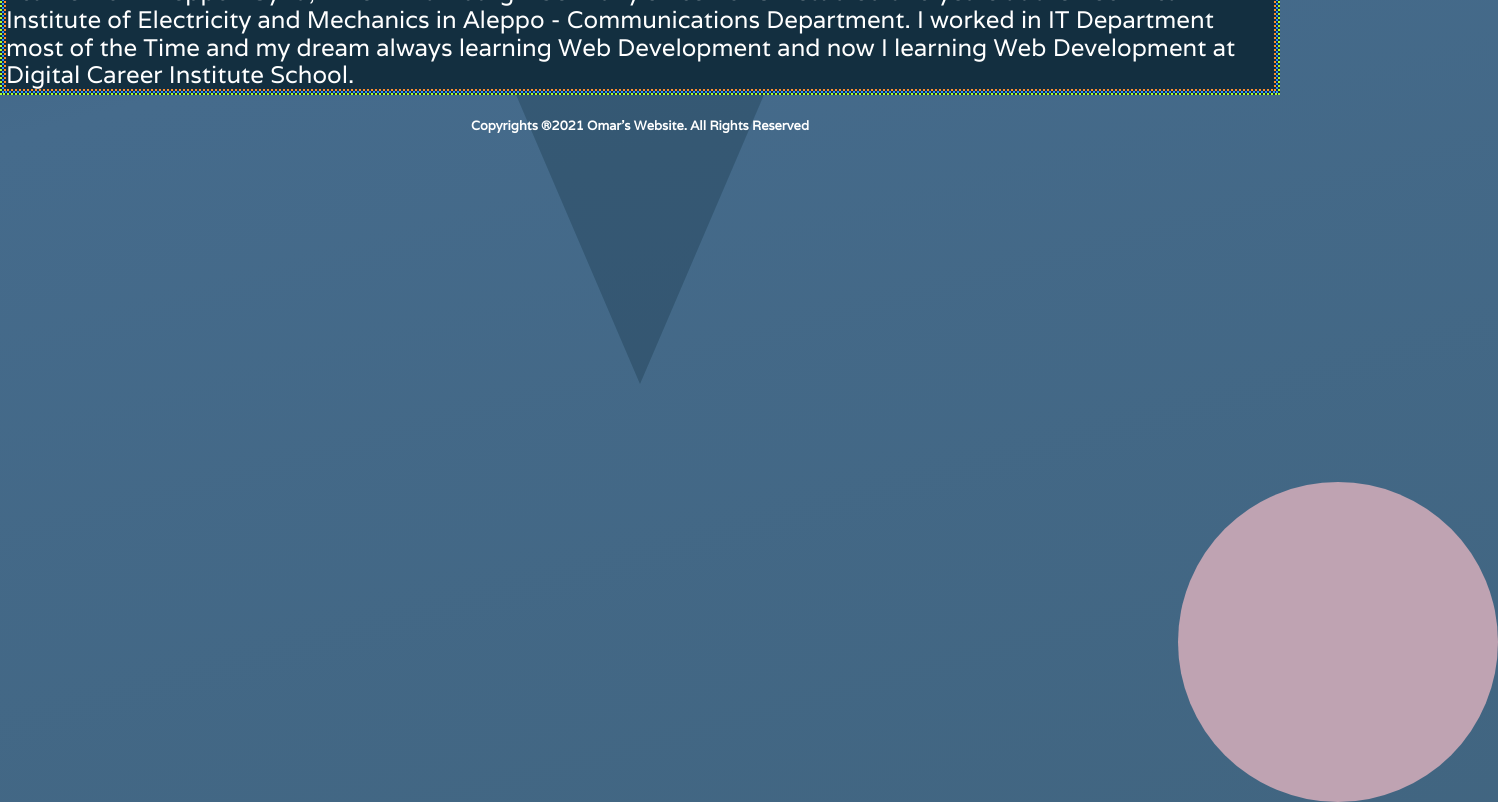
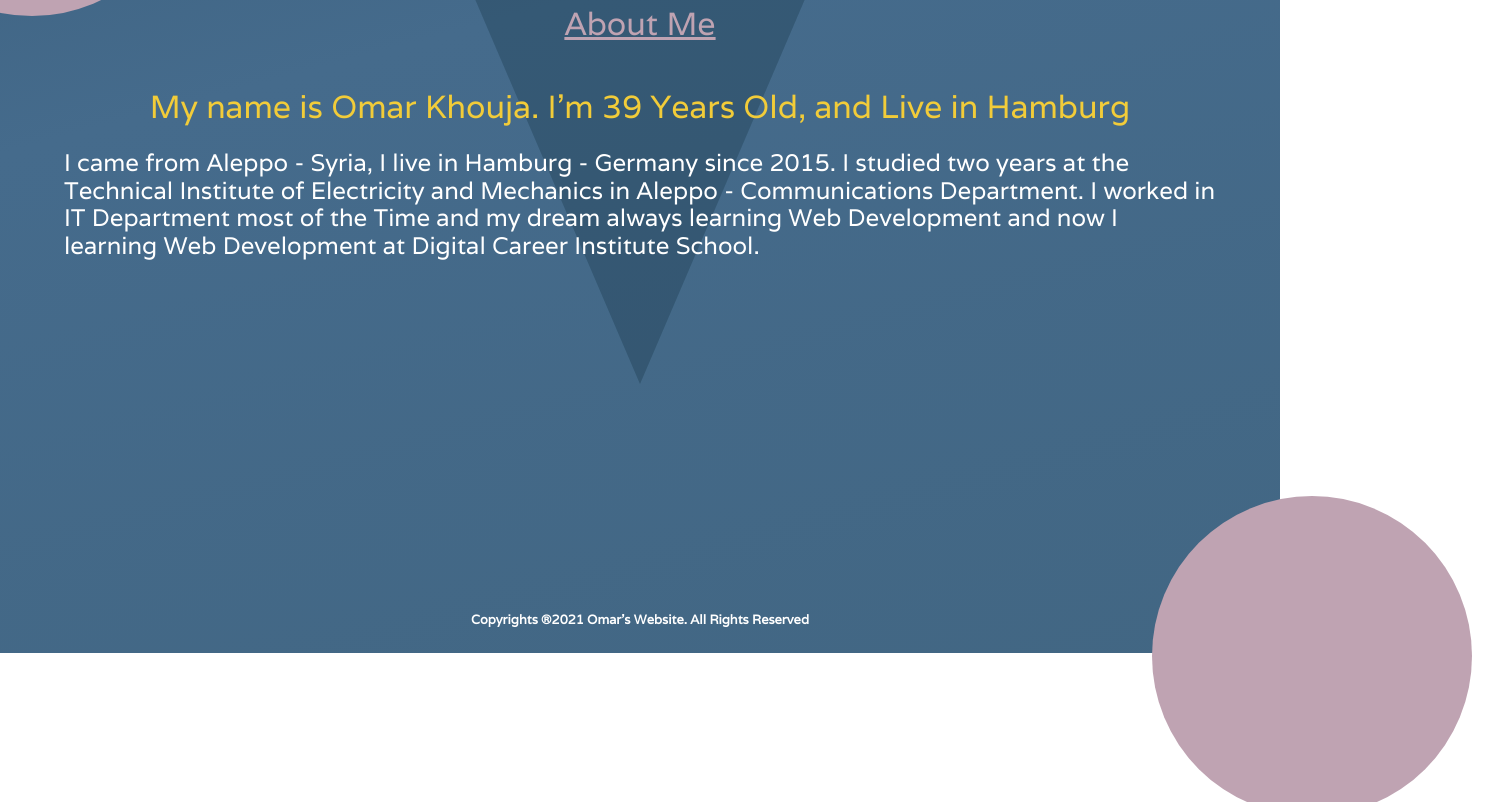
Before and after one commit to okhouja/my-portfolio, a React (Create React App) app: page /aboutme in a window 1280 px wide. Shown: the part 160-962 px from the top of the page, 1498 px wide, since content can reach past the window. After the commit the page ends 813 px from the top, so only its background shows below. Built offline with nearby package versions, Linux system fonts and the light colour scheme.

Commit message:
about me section

```diff
--- a/src/components/Aboutme.js
+++ b/src/components/Aboutme.js
@@ -6,21 +6,19 @@ const Aboutme = () => {
   return (
     <React.Fragment>
       <div className="aboutme__Container">
-        <div className="aboutme__title">
-          About Me
+        <div className="aboutme__title">About Me</div>
         <div className="aboutme__Header">
           My name is Omar Khouja. I'm {myyear} Years Old, and Live in Hamburg
         </div>
         <div className="aboutme__Main">
-            I came from Aleppo - Syria, I live in Hamburg - Germany since 2015.
-            I studied two years at the Technical Institute of Electricity and
+          I came from Aleppo - Syria, I live in Hamburg - Germany since 2015. I
+          studied two years at the Technical Institute of Electricity and
           Mechanics in Aleppo - Communications Department. I worked in IT
           Department most of the Time and my dream always learning Web
           Development and now I learning Web Development at Digital Career
           Institute School.
         </div>
       </div>
-      </div>
     </React.Fragment>
   );
 };
--- a/src/sass/components/__components-dir.scss
+++ b/src/sass/components/__components-dir.scss
@@ -1 +1,2 @@
 @import "container";
+@import "_aboutme_container";
--- /dev/null
+++ b/src/sass/components/_aboutme_container.scss
@@ -0,0 +1,35 @@
+.aboutme__Container {
+  //   border: 2px greenyellow dotted;
+  margin: 8% auto;
+  //   @include flex-center;
+  //   background-color: $field-color4;
+  width: 90%;
+  height: 60vh;
+}
+
+.aboutme__title {
+  //   border: 2px rgb(47, 144, 255) dotted;
+  @include flex-center;
+  flex-direction: column;
+  color: $field-color1;
+  font-size: 2rem;
+  text-decoration: underline;
+}
+.aboutme__Header {
+  //   border: 2px rgb(161, 47, 255) dashed;
+  @include flex-center;
+
+  padding-top: 4%;
+  font-size: 2rem;
+  color: $field-color6;
+  text-decoration: none;
+}
+.aboutme__Main {
+  //   border: 2px rgb(255, 141, 47) dotted;
+  @include flex-center;
+
+  padding-top: 2%;
+  color: $field-color7;
+
+  font-size: 1.5rem;
+}
--- a/src/sass/layouts/_general-layout.scss
+++ b/src/sass/layouts/_general-layout.scss
@@ -118,27 +118,3 @@
   height: 90%;
   text-align: center;
 }
-
-.aboutme__Container {
-  border: 2px greenyellow dotted;
-  // @include flex-center;
-  background-color: $field-color4;
-  width: 100%;
-  height: 60%;
-}
-
-.aboutme__title {
-  border: 2px rgb(47, 144, 255) dotted;
-  @include flex-center;
-  flex-direction: column;
-
-  font-size: 2rem;
-}
-.aboutme__Header {
-  border: 2px rgb(161, 47, 255) dashed;
-  font-size: 1.5rem;
-}
-.aboutme__Main {
-  border: 2px rgb(255, 141, 47) dotted;
-  font-size: 1.5rem;
-}
--- a/src/sass/layouts/_shapes.scss
+++ b/src/sass/layouts/_shapes.scss
@@ -46,9 +46,9 @@
   // margin-top: -20rem;
   // @include flex-center;
 
-  position: absolute;
-  left: 92%;
-  top: 84%;
+  position: fixed;
+  left: 90%;
+  top: 82%;
   // bottom: 50%;
   z-index: -1;
 }
```
Lines whose indentation alone changed are shown as unchanged.
